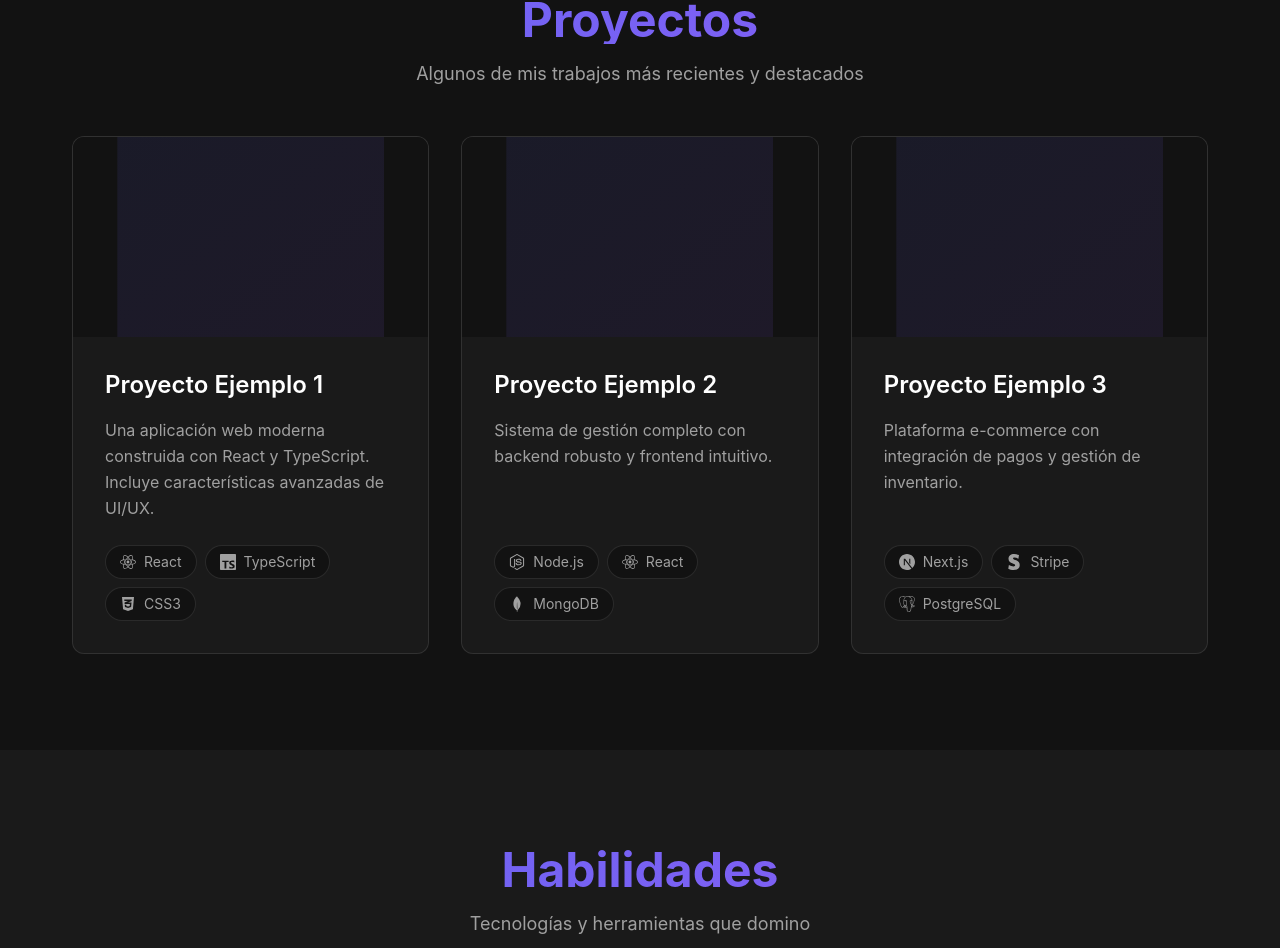
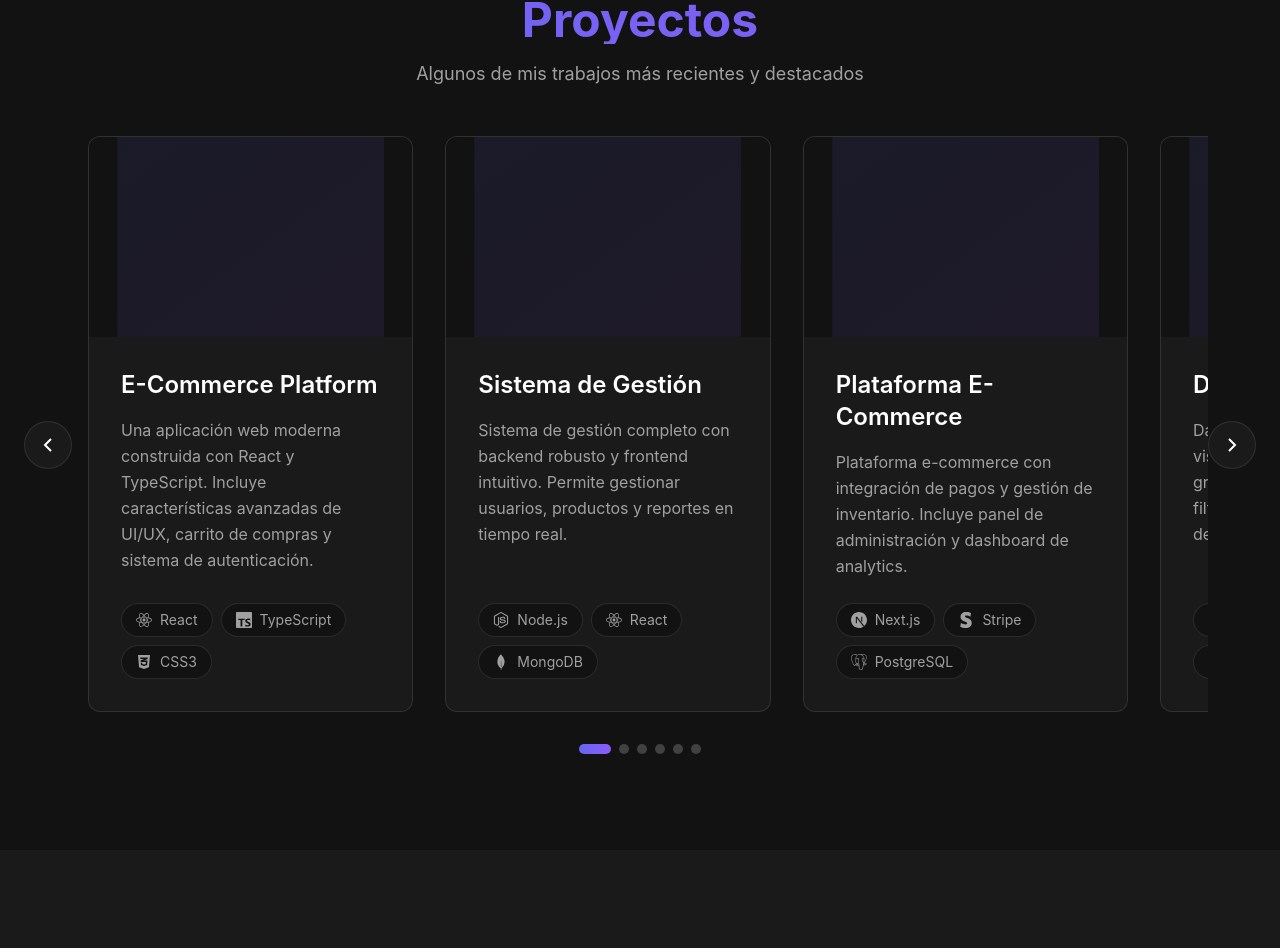
Before and after one commit to jesusfvb/portfolio, a React (Vite) app: page / in a window 1280 px wide. Shown: the part 1512-2460 px from the top of the page. Built offline with nearby package versions, Linux system fonts and the light colour scheme.

Commit message:
feat(projects): Revamp project constants and enhance Projects component with a responsive carousel, adding new projects and improving navigation functionality

```diff
--- a/src/domain/constants/projects.constants.ts
+++ b/src/domain/constants/projects.constants.ts
@@ -3,23 +3,74 @@ import type { Project } from '../interfaces/project.interface';
 export const PROJECTS: Project[] = [
   {
     id: 1,
-    title: 'Proyecto Ejemplo 1',
-    description: 'Una aplicación web moderna construida con React y TypeScript. Incluye características avanzadas de UI/UX.',
+    title: 'E-Commerce Platform',
+    description: 'Una aplicación web moderna construida con React y TypeScript. Incluye características avanzadas de UI/UX, carrito de compras y sistema de autenticación.',
     technologies: ['React', 'TypeScript', 'CSS3'],
     image: '/api/placeholder/400/300',
+    link: 'https://example.com',
+    github: 'https://github.com/example',
   },
   {
     id: 2,
-    title: 'Proyecto Ejemplo 2',
-    description: 'Sistema de gestión completo con backend robusto y frontend intuitivo.',
+    title: 'Sistema de Gestión',
+    description: 'Sistema de gestión completo con backend robusto y frontend intuitivo. Permite gestionar usuarios, productos y reportes en tiempo real.',
     technologies: ['Node.js', 'React', 'MongoDB'],
     image: '/api/placeholder/400/300',
+    link: 'https://example.com',
+    github: 'https://github.com/example',
   },
   {
     id: 3,
-    title: 'Proyecto Ejemplo 3',
-    description: 'Plataforma e-commerce con integración de pagos y gestión de inventario.',
+    title: 'Plataforma E-Commerce',
+    description: 'Plataforma e-commerce con integración de pagos y gestión de inventario. Incluye panel de administración y dashboard de analytics.',
     technologies: ['Next.js', 'Stripe', 'PostgreSQL'],
     image: '/api/placeholder/400/300',
+    link: 'https://example.com',
+    github: 'https://github.com/example',
+  },
+  {
+    id: 4,
+    title: 'Dashboard Analytics',
+    description: 'Dashboard interactivo para visualización de datos con gráficos en tiempo real. Incluye filtros avanzados y exportación de reportes.',
+    technologies: ['React', 'TypeScript', 'Node.js'],
+    image: '/api/placeholder/400/300',
+    link: 'https://example.com',
+    github: 'https://github.com/example',
+  },
+  {
+    id: 5,
+    title: 'App de Tareas',
+    description: 'Aplicación de gestión de tareas con sincronización en tiempo real. Incluye categorías, etiquetas y recordatorios personalizados.',
+    technologies: ['React', 'TypeScript', 'MongoDB'],
+    image: '/api/placeholder/400/300',
+    link: 'https://example.com',
+    github: 'https://github.com/example',
+  },
+  {
+    id: 6,
+    title: 'Red Social',
+    description: 'Plataforma social con feed personalizado, mensajería instantánea y sistema de notificaciones. Optimizada para rendimiento.',
+    technologies: ['Next.js', 'React', 'PostgreSQL'],
+    image: '/api/placeholder/400/300',
+    link: 'https://example.com',
+    github: 'https://github.com/example',
+  },
+  {
+    id: 7,
+    title: 'Blog Personal',
+    description: 'Blog personal con sistema de comentarios, búsqueda avanzada y modo oscuro. Construido con tecnologías modernas.',
+    technologies: ['Next.js', 'TypeScript', 'CSS3'],
+    image: '/api/placeholder/400/300',
+    link: 'https://example.com',
+    github: 'https://github.com/example',
+  },
+  {
+    id: 8,
+    title: 'API REST',
+    description: 'API REST completa con documentación Swagger, autenticación JWT y rate limiting. Incluye tests unitarios y de integración.',
+    technologies: ['Node.js', 'TypeScript', 'PostgreSQL'],
+    image: '/api/placeholder/400/300',
+    link: 'https://example.com',
+    github: 'https://github.com/example',
   },
 ];
--- a/src/presentation/components/sections/Projects.tsx
+++ b/src/presentation/components/sections/Projects.tsx
@@ -1,3 +1,4 @@
+import { useState, useEffect } from 'react';
 import { PROJECTS } from '@/domain/constants';
 import { FaReact, FaCss3Alt } from 'react-icons/fa';
 import { SiTypescript, SiNodedotjs, SiMongodb, SiNextdotjs, SiStripe, SiPostgresql } from 'react-icons/si';
@@ -35,6 +36,39 @@ const getTechIcon = (tech: string) => {
 };
 
 const Projects = () => {
+  const [currentIndex, setCurrentIndex] = useState(0);
+  const [itemsPerView, setItemsPerView] = useState(1);
+
+  // Calcular cuántos items mostrar según el tamaño de pantalla
+  useEffect(() => {
+    const updateItemsPerView = () => {
+      if (window.innerWidth >= 1024) {
+        setItemsPerView(3);
+      } else if (window.innerWidth >= 768) {
+        setItemsPerView(2);
+      } else {
+        setItemsPerView(1);
+      }
+    };
+
+    updateItemsPerView();
+    window.addEventListener('resize', updateItemsPerView);
+    return () => window.removeEventListener('resize', updateItemsPerView);
+  }, []);
+
+  const maxIndex = Math.max(0, PROJECTS.length - itemsPerView);
+
+  const goToPrevious = () => {
+    setCurrentIndex((prev) => (prev > 0 ? prev - 1 : maxIndex));
+  };
+
+  const goToNext = () => {
+    setCurrentIndex((prev) => (prev < maxIndex ? prev + 1 : 0));
+  };
+
+  const goToSlide = (index: number) => {
+    setCurrentIndex(index);
+  };
 
   return (
     <section id="projects" className="py-24">
@@ -45,12 +79,20 @@ const Projects = () => {
         <p className="text-center text-[#a0a0a0] text-lg mb-12">
           Algunos de mis trabajos más recientes y destacados
         </p>
-        <div className="grid grid-cols-1 md:grid-cols-2 lg:grid-cols-3 gap-8 mt-12">
+
+        <div className="relative">
+          {/* Carrusel Container */}
+          <div className="overflow-hidden">
+            <div
+              className="flex transition-transform duration-500 ease-in-out"
+              style={{ transform: `translateX(-${currentIndex * (100 / itemsPerView)}%)` }}
+            >
               {PROJECTS.map((project) => (
                 <div
                   key={project.id}
-              className="bg-[#1a1a1a] rounded-xl overflow-hidden border border-[rgba(255,255,255,0.1)] transition-all duration-300 hover:-translate-y-1 hover:shadow-[0_20px_40px_rgba(0,0,0,0.3)] group flex flex-col"
+                  className="min-w-full md:min-w-[calc(50%-1rem)] lg:min-w-[calc(33.333%-1.333rem)] px-4"
                 >
+                  <div className="bg-[#1a1a1a] rounded-xl overflow-hidden border border-[rgba(255,255,255,0.1)] transition-all duration-300 hover:-translate-y-1 hover:shadow-[0_20px_40px_rgba(0,0,0,0.3)] group flex flex-col h-full">
                     <div className="relative w-full h-[250px] md:h-[200px] overflow-hidden bg-[#121212]">
                       <div className="w-full h-full">
                         <svg viewBox="0 0 400 300" fill="none" xmlns="http://www.w3.org/2000/svg" className="w-full h-full">
@@ -113,7 +155,52 @@ const Projects = () => {
                       </div>
                     </div>
                   </div>
+                </div>
               ))}
+            </div>
+          </div>
+
+          {/* Botones de Navegación */}
+          {PROJECTS.length > itemsPerView && (
+            <>
+              <button
+                onClick={goToPrevious}
+                className="absolute left-0 top-1/2 -translate-y-1/2 -translate-x-4 md:-translate-x-12 z-10 w-12 h-12 rounded-full bg-[#1a1a1a] border border-[rgba(255,255,255,0.1)] flex items-center justify-center text-white transition-all duration-300 hover:bg-linear-to-r hover:from-[#6366f1] hover:to-[#8b5cf6] hover:border-transparent hover:scale-110"
+                aria-label="Proyecto anterior"
+              >
+                <svg width="24" height="24" viewBox="0 0 24 24" fill="none" stroke="currentColor" strokeWidth="2">
+                  <polyline points="15 18 9 12 15 6"></polyline>
+                </svg>
+              </button>
+              <button
+                onClick={goToNext}
+                className="absolute right-0 top-1/2 -translate-y-1/2 translate-x-4 md:translate-x-12 z-10 w-12 h-12 rounded-full bg-[#1a1a1a] border border-[rgba(255,255,255,0.1)] flex items-center justify-center text-white transition-all duration-300 hover:bg-linear-to-r hover:from-[#6366f1] hover:to-[#8b5cf6] hover:border-transparent hover:scale-110"
+                aria-label="Siguiente proyecto"
+              >
+                <svg width="24" height="24" viewBox="0 0 24 24" fill="none" stroke="currentColor" strokeWidth="2">
+                  <polyline points="9 18 15 12 9 6"></polyline>
+                </svg>
+              </button>
+            </>
+          )}
+
+          {/* Indicadores de puntos */}
+          {PROJECTS.length > itemsPerView && (
+            <div className="flex justify-center gap-2 mt-8">
+              {Array.from({ length: maxIndex + 1 }).map((_, index) => (
+                <button
+                  key={index}
+                  onClick={() => goToSlide(index)}
+                  className={`h-2.5 rounded-full transition-all duration-300 ${
+                    index === currentIndex
+                      ? 'bg-linear-to-r from-[#6366f1] to-[#8b5cf6] w-8'
+                      : 'w-2.5 bg-[rgba(255,255,255,0.2)] hover:bg-[rgba(255,255,255,0.4)]'
+                  }`}
+                  aria-label={`Ir al proyecto ${index + 1}`}
+                />
+              ))}
+            </div>
+          )}
         </div>
       </div>
     </section>
```
Lines whose indentation alone changed are shown as unchanged.
